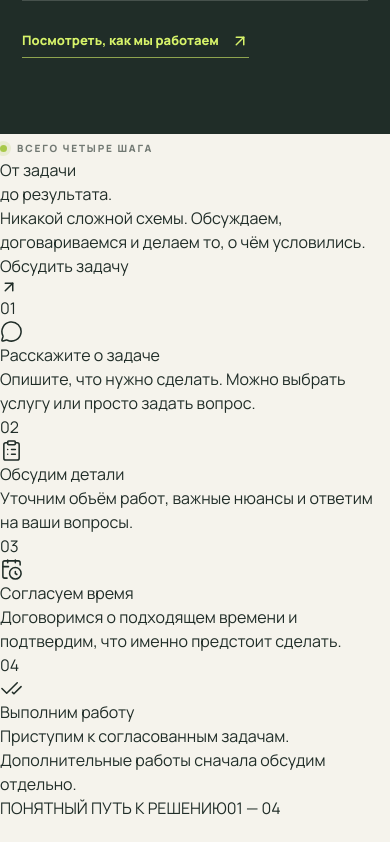
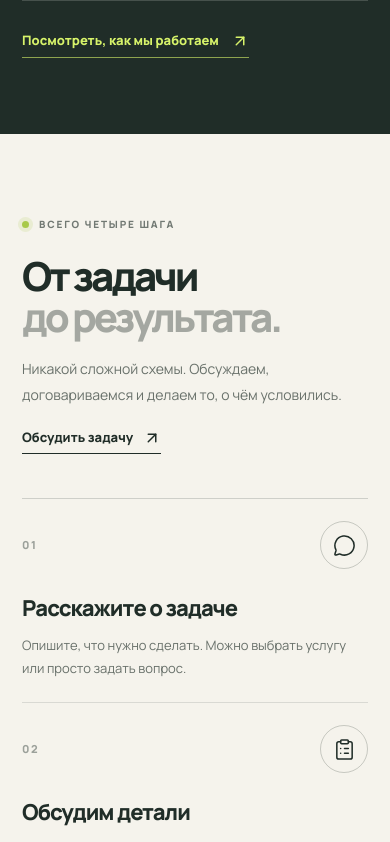
Before and after one commit to artkoro94/fixora-home, a React (Vite) app: page / in a window 390 px wide. Shown: the part 4760-5602 px from the top of the page. Before the commit the page ends 5580 px from the top, so only its background shows below. Built offline with nearby package versions, Linux system fonts and the light colour scheme.

Commit message:
Style responsive process section

```diff
--- a/src/app/styles/index.css
+++ b/src/app/styles/index.css
@@ -236,3 +236,55 @@ button, a { -webkit-tap-highlight-color: transparent; }
 @media (prefers-reduced-motion: reduce) {
   .advantage-card, .advantage-card__line, .advantages-link { transition: none; }
 }
+
+
+/* Process */
+.process-section { padding: 112px 5.5% 38px; background: #f5f3ec; color: #202d28; }
+.process-section__inner { max-width: 1440px; margin: 0 auto; }
+.process-heading { display: flex; align-items: flex-end; justify-content: space-between; gap: 48px; margin-bottom: 58px; }
+.process-heading h2 { margin: 22px 0 0; font-size: clamp(42px, 5vw, 68px); font-weight: 800; line-height: 1.02; letter-spacing: -.075em; }
+.process-heading h2 span { color: rgb(32 45 40 / 38%); }
+.process-heading__aside { display: grid; justify-items: start; gap: 20px; max-width: 390px; margin-bottom: 6px; }
+.process-heading__aside p { margin: 0; color: rgb(32 45 40 / 66%); font-size: 14px; line-height: 1.85; }
+.process-heading__aside a { display: inline-flex; align-items: center; gap: 10px; padding-bottom: 6px; border-bottom: 1px solid #202d28; font-size: 13px; font-weight: 800; transition: gap .2s ease; }
+.process-heading__aside a:hover { gap: 16px; }
+.process-steps { display: grid; grid-template-columns: repeat(4, minmax(0, 1fr)); margin: 0; padding: 0; border-top: 1px solid rgb(32 45 40 / 18%); border-bottom: 1px solid rgb(32 45 40 / 18%); list-style: none; }
+.process-step { position: relative; display: flex; min-height: 310px; flex-direction: column; justify-content: space-between; gap: 46px; padding: 26px 24px 28px; border-right: 1px solid rgb(32 45 40 / 13%); }
+.process-step:first-child { padding-left: 0; }
+.process-step:last-child { padding-right: 0; border-right: 0; }
+.process-step__top { display: flex; align-items: center; justify-content: space-between; }
+.process-step__number { color: rgb(32 45 40 / 42%); font-size: 11px; font-weight: 800; letter-spacing: 1.6px; }
+.process-step__icon { display: grid; width: 48px; height: 48px; place-items: center; border: 1px solid rgb(32 45 40 / 22%); border-radius: 50%; color: #202d28; transition: background .2s ease, border-color .2s ease; }
+.process-step:hover .process-step__icon { border-color: #d7f36a; background: #d7f36a; }
+.process-step h3 { margin: 0 0 12px; font-size: clamp(19px, 1.7vw, 24px); font-weight: 800; line-height: 1.2; letter-spacing: -.045em; }
+.process-step p { max-width: 270px; margin: 0; color: rgb(32 45 40 / 66%); font-size: 13px; line-height: 1.8; }
+.process-step__connector { position: absolute; right: 24px; bottom: -1px; left: 24px; height: 2px; background: transparent; transition: background .2s ease; }
+.process-step:first-child .process-step__connector { left: 0; }
+.process-step:last-child .process-step__connector { right: 0; }
+.process-step:hover .process-step__connector { background: #d7f36a; }
+.process-footnote { display: flex; justify-content: space-between; margin-top: 18px; color: rgb(32 45 40 / 44%); font-size: 10px; font-weight: 800; letter-spacing: 1.5px; }
+@media (max-width: 900px) {
+  .process-section { padding: 88px 5% 30px; }
+  .process-heading { align-items: flex-start; flex-direction: column; gap: 18px; margin-bottom: 38px; }
+  .process-heading__aside { max-width: 560px; }
+  .process-steps { grid-template-columns: repeat(2, minmax(0, 1fr)); }
+  .process-step { min-height: 250px; padding: 24px; border-bottom: 1px solid rgb(32 45 40 / 13%); }
+  .process-step:first-child { padding-left: 24px; }
+  .process-step:nth-child(2) { border-right: 0; }
+  .process-step:nth-child(3) { padding-left: 24px; border-bottom: 0; }
+  .process-step:last-child { border-bottom: 0; }
+  .process-step__connector { display: none; }
+}
+@media (max-width: 620px) {
+  .process-section { padding: 76px 22px 28px; }
+  .process-heading h2 { font-size: clamp(40px, 10vw, 54px); }
+  .process-steps { grid-template-columns: 1fr; }
+  .process-step, .process-step:first-child, .process-step:nth-child(3), .process-step:last-child { min-height: 0; gap: 26px; padding: 22px 0; border-right: 0; border-bottom: 1px solid rgb(32 45 40 / 13%); }
+  .process-step:last-child { border-bottom: 0; }
+  .process-step h3 { font-size: 22px; }
+  .process-step p { max-width: 460px; }
+  .process-step__top { align-items: center; }
+}
+@media (prefers-reduced-motion: reduce) {
+  .process-heading__aside a, .process-step__icon, .process-step__connector { transition: none; }
+}
```
